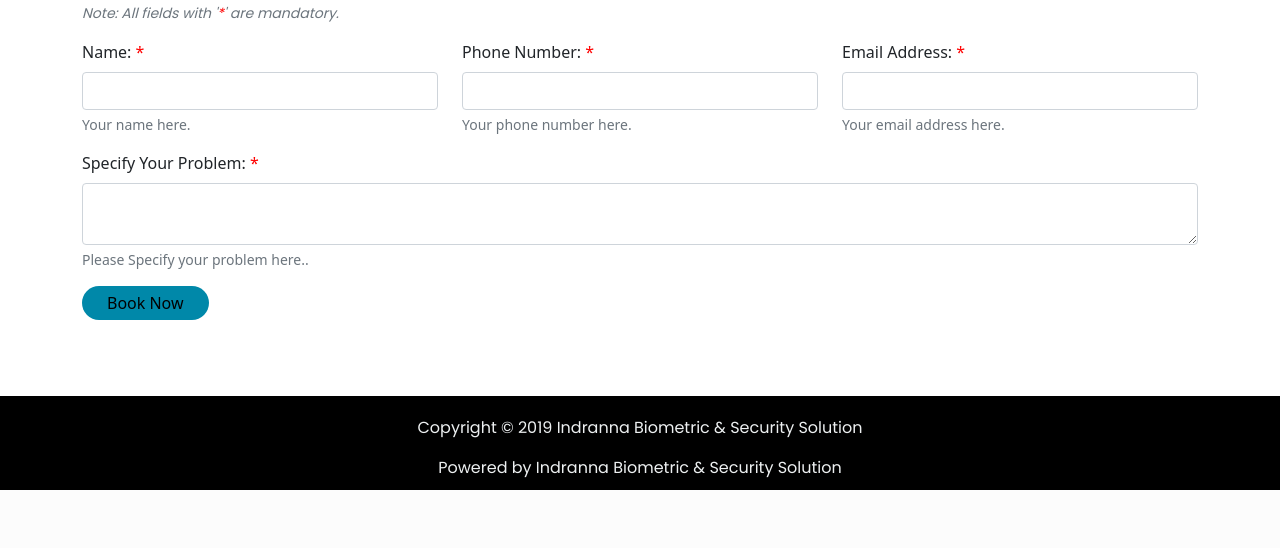
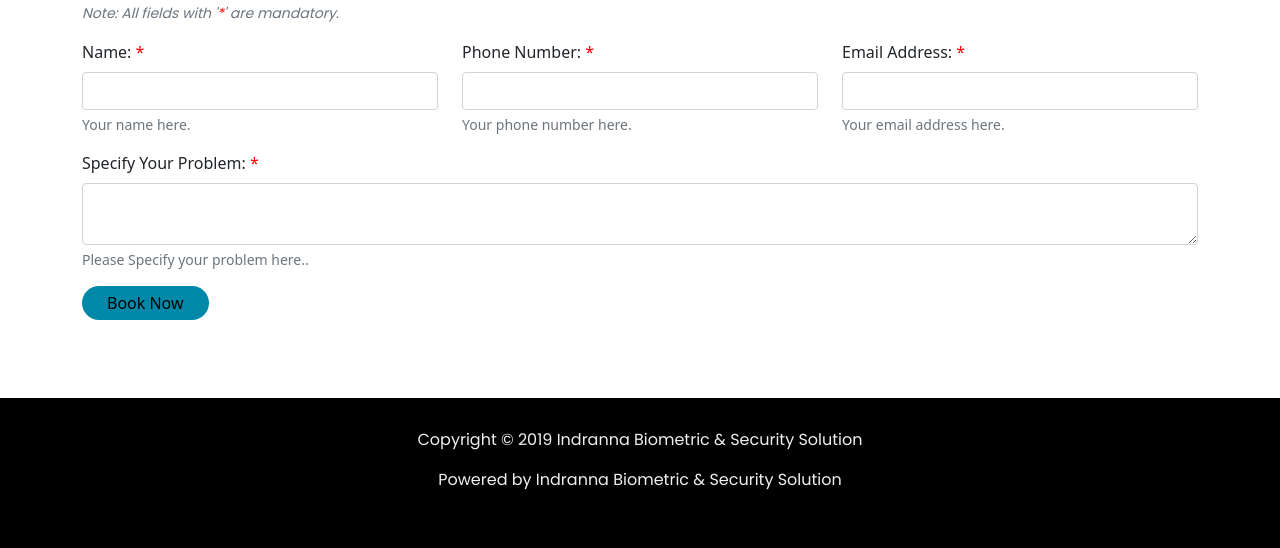
Before and after one commit to saroj2053/indrannabio, a Django app: page / in a window 1280 px wide. Shown: the part 1995-2543 px from the top of the page. Before the commit the page ends 2485 px from the top, so only its background shows below. Run offline with Django 4.2, Linux system fonts and the light colour scheme; some libraries are stand-ins or nearby versions.

Commit message:
Improved some features

```diff
--- a/indrannabio/settings.py
+++ b/indrannabio/settings.py
@@ -24,7 +24,7 @@ BASE_DIR = Path(__file__).resolve().parent.parent
 SECRET_KEY = 'django-insecure-%7_r6n2mc-egww=onsvv=shrcl9nhv5)s)*djnuklv*ep_i8rt'
 
 # SECURITY WARNING: don't run with debug turned on in production!
-DEBUG = False
+DEBUG = True
 
 ALLOWED_HOSTS = ["127.0.0.1", "indrannabio.herokuapp.com"]
 
@@ -119,7 +119,7 @@ USE_TZ = True
 # Static files (CSS, JavaScript, Images)
 # https://docs.djangoproject.com/en/4.0/howto/static-files/
 
-STATIC_ROOT = os.path.join(BASE_DIR, 'staticfiles')
+# STATIC_ROOT = os.path.join(BASE_DIR, 'staticfiles')
 
 STATIC_URL = 'static/'
 # Added Manually
--- a/static/style.css
+++ b/static/style.css
@@ -100,8 +100,8 @@ img#about-image {
   text-align: center;
   background-color: #000;
   position: relative;
-  margin-top: -44px; /* negative value of footer height */
-  height: 94px;
+  margin-top: -42px;
+  height: 150px;
   clear: both;
-  padding-top: 20px;
+  padding-top: 30px;
 }
```
Also changed, not shown: db.sqlite3.
